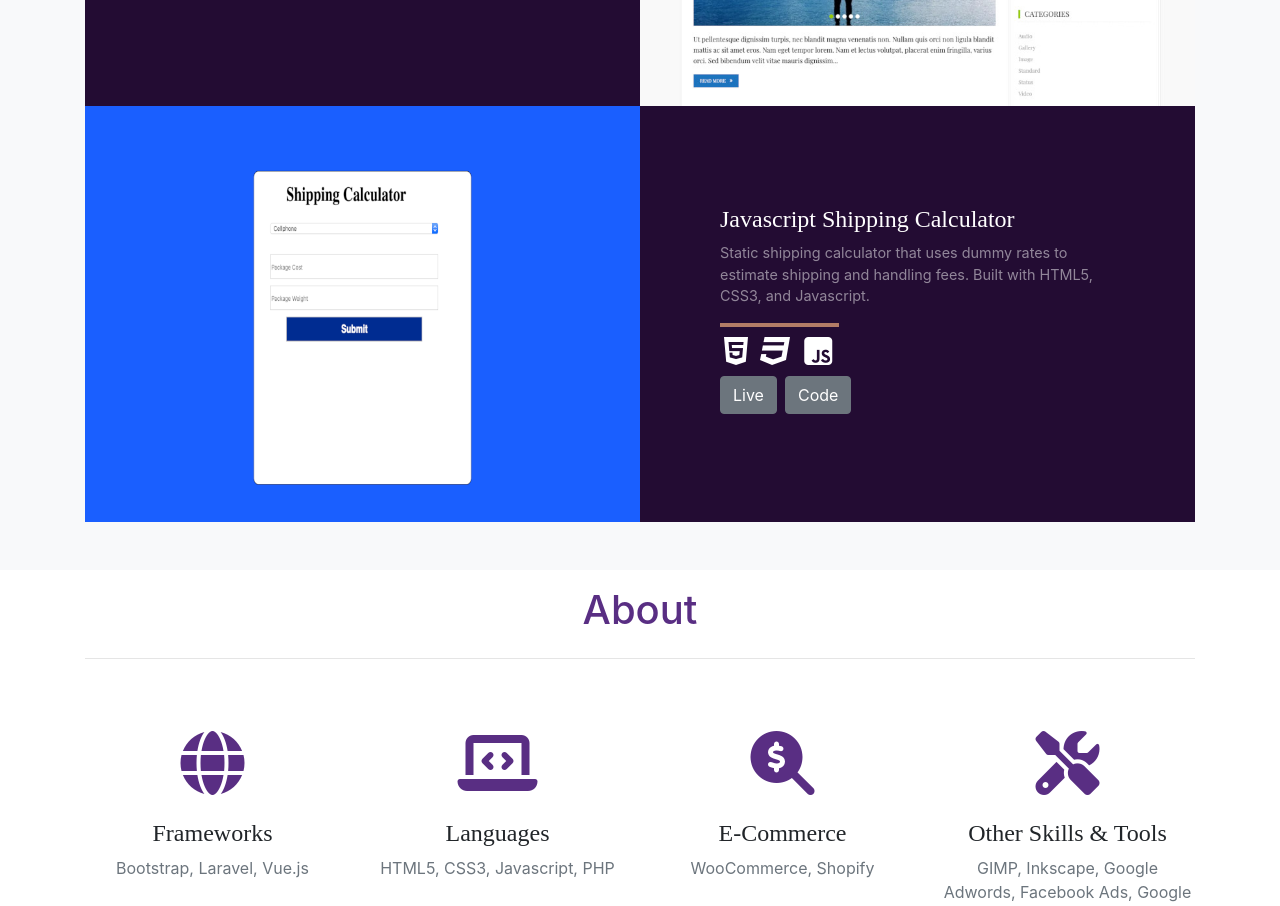
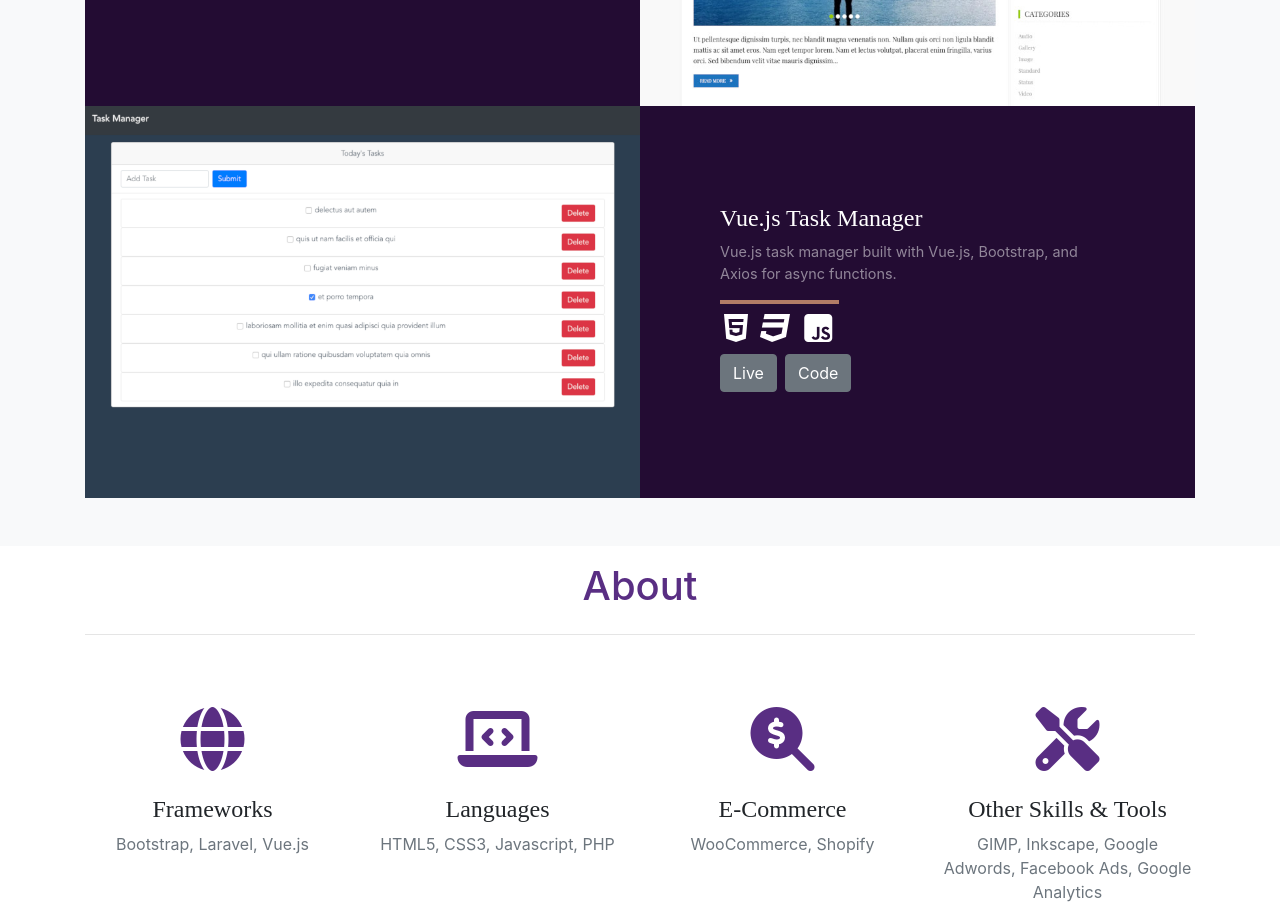
Before and after one commit to gkennedy87/gkennedy87.github.io, a plain HTML site: page index.html in a window 1280 px wide. Shown: the part 1541-2447 px from the top of the page. Drawn offline with nearby package versions, Linux system fonts and the light colour scheme; some icons are missing.

Commit message:
Updated portfolio section
Updated links and images in portfolio section

```diff
--- a/index.html
+++ b/index.html
@@ -102,14 +102,14 @@
               <!-- Project Three Row -->
               <div class="row justify-content-center no-gutters mb-5 mb-lg-0">
                   <div class="col-lg-6 h-overlay h-purple">
-                    <img class="img-fluid" src="assets/img/shipping-calc.png" alt="">
+                    <img class="img-fluid" src="assets/img/VueTodo.png" alt="">
                   </div>
                   <div class="col-lg-6">
                     <div class="bg-darkPurple text-center h-100 project">
                       <div class="d-flex h-100">
                         <div class="project-text w-100 my-auto text-center text-lg-left">
-                          <a href="https://gkennedy87.github.io/shipping-calculator/" class="project-title"><h4 class="text-white bg-darkPurple"> Javascript Shipping Calculator</h4></a>
-                          <p class="mb-0 text-white-50">Static shipping calculator that uses dummy rates to estimate shipping and handling fees. Built with HTML5, CSS3, and Javascript.</p>
+                          <a href="https://gkennedy87.github.io/vue-task-manager/" class="project-title"><h4 class="text-white bg-darkPurple"> Vue.js Task Manager</h4></a>
+                          <p class="mb-0 text-white-50">Vue.js task manager built with Vue.js, Bootstrap, and Axios for async functions.</p>
                           <hr class="d-none d-lg-block mb-0 ml-0">
                           <div class="mx-1">
                             <i class="fab fa-html5"></i>
@@ -117,7 +117,7 @@
                             <i class="fab fa-js-square"></i>
                             <i class="fab fa-jquery"></i>
                           </div>
-                          <a href="https://gkennedy87.github.io/shipping-calculator/" class="btn btn-secondary mr-2 my-2">Live</a><a href="https://github.com/gkennedy87/shipping-calculator" class="btn btn-secondary">Code</a>
+                          <a href="https://gkennedy87.github.io/vue-task-manager/" class="btn btn-secondary mr-2 my-2">Live</a><a href="https://github.com/gkennedy87/vue-task-manager" class="btn btn-secondary">Code</a>
                         </div>
                       </div>
                     </div>
```
Also changed, not shown: assets/img/VueTodo.png (added), assets/img/shipping-calc.png (deleted).
